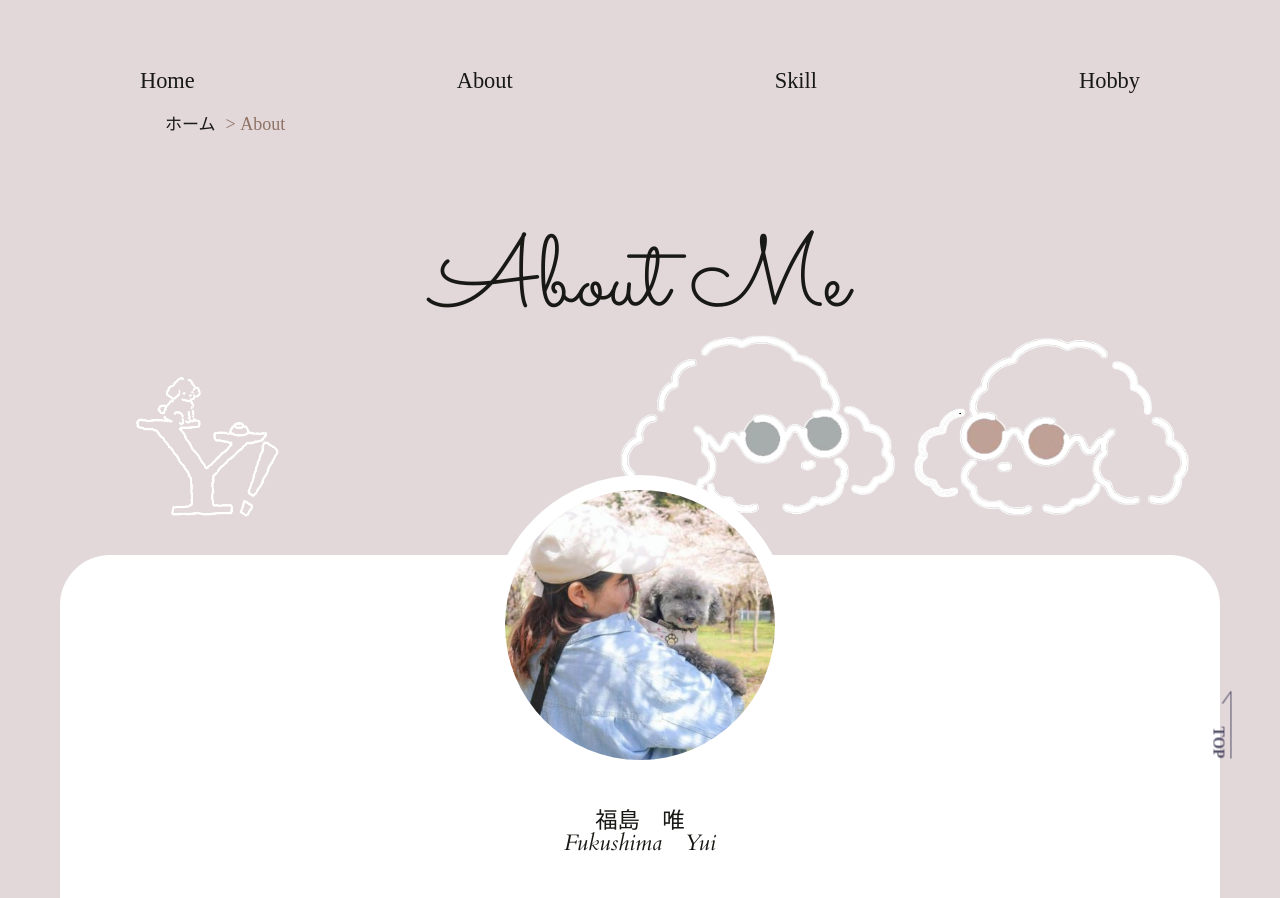
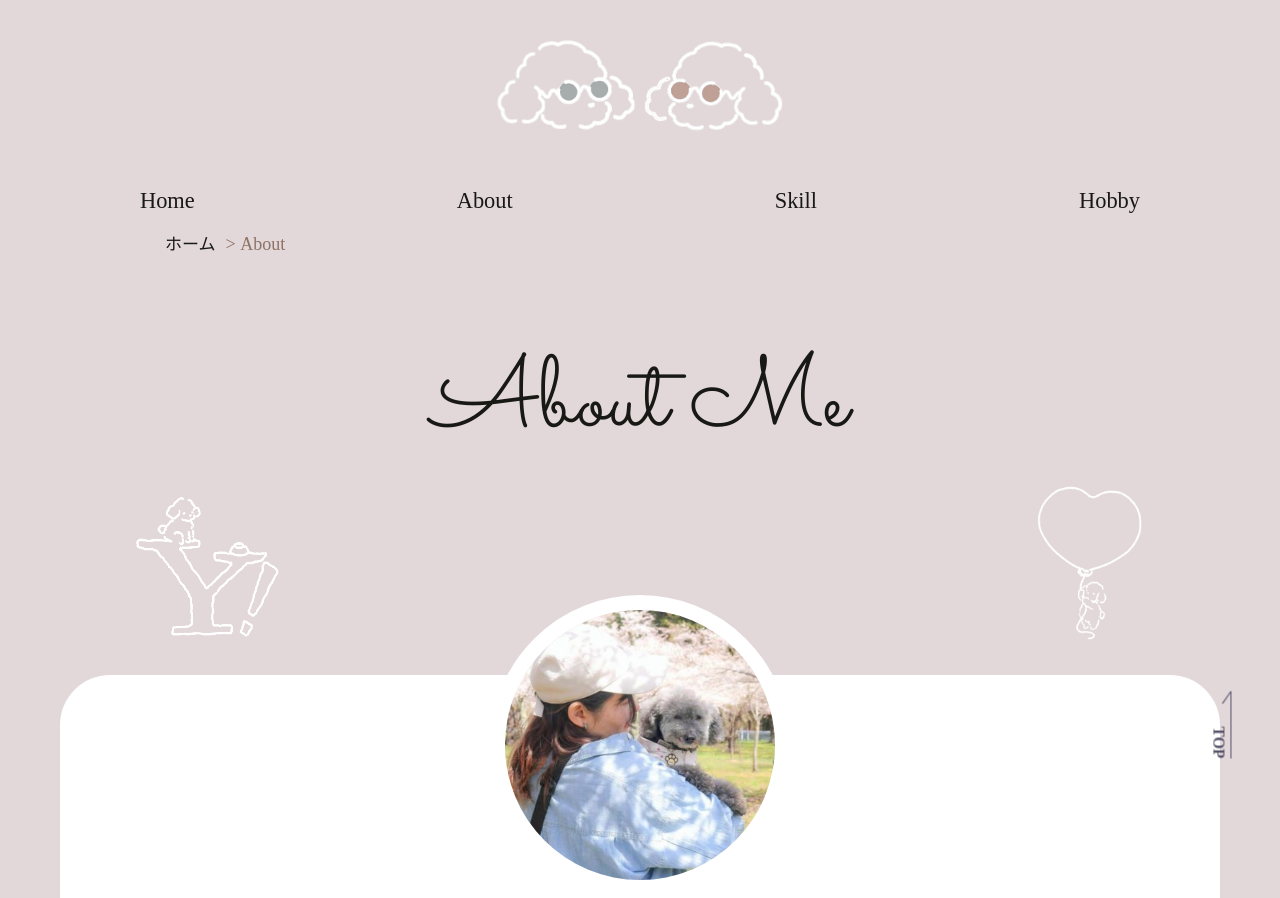
Before and after one commit to hana-happy-day/yuif-profile, a plain HTML site: page about.html in a window 1280 px wide. Shown: the top 898 px of the page. Drawn offline with nearby package versions, Linux system fonts and the light colour scheme.

Commit message:
Update about.html

```diff
--- a/about.html
+++ b/about.html
@@ -9,10 +9,8 @@
 
     <!-- スマートフォンでのピンチイン・アウトによる拡大縮小を許可する　P314 -->
     <meta name="viewport" content="width=device-width,initial-scale=1.0">
-
     <!-- 電話番号の自動認識機能を無効にする　P315 -->
     <meta name="format-detection" content="telephone=no">
-
     <!-- IEの互換表示機能を無効にする　P358 -->
     <meta http-equiv="X-UA-Compatible" content="IE=Edge">
 
@@ -30,7 +28,6 @@
     <link rel="preconnect" href="https://fonts.googleapis.com">
     <link rel="preconnect" href="https://fonts.gstatic.com" crossorigin>
     <link href="https://fonts.googleapis.com/css2?family=Sacramento&display=swap" rel="stylesheet">
-    <script src="https://code.jquery.com/jquery-3.6.0.min.js"></script>
     <script src="script.js" defer></script>
 </head>
 
@@ -42,6 +39,7 @@
             <span></span>
             <span></span>
         </div>
+        <div><a href="index.html"><img src="img/toypeedle2.png" alt="アイコン"></a></div>
         <nav class="navi">
             <ul class="menu">
                 <li><a href="index.html">Home</a></li>
@@ -65,7 +63,7 @@
             <h1 class="sacramento-regular">About Me</h1>
             <div id="aboutimg">
                 <img id="aboudog1" src="img/toypY-removebg-preview.png">
-                <img id="aboudog2" src="img/toypeedle2.png">
+                <img id="aboudog2" src="img/toyup-removebg-preview.png">
             </div>
 
             <div class="content">
```
